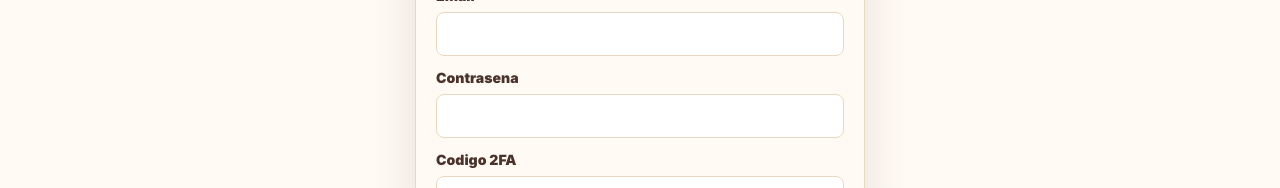
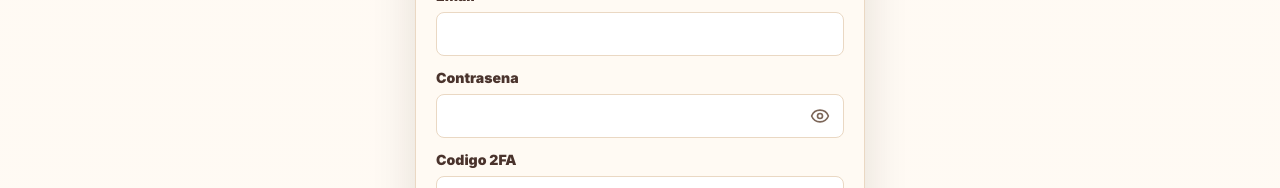
Before and after one commit to leysson96/mordida-tasty, a Next.js app in the folder apps/web/: page /admin/login in a window 1280 px wide. Shown: the part 360-548 px from the top of the page. Built offline with nearby package versions, Linux system fonts and the light colour scheme; no server answers.

Commit message:
Add password visibility controls

```diff
--- a/apps/web/app/admin/login/page.tsx
+++ b/apps/web/app/admin/login/page.tsx
@@ -2,6 +2,7 @@
 
 import { FormEvent, useState } from 'react';
 import { ShieldCheck } from 'lucide-react';
+import { PasswordField } from '../../../components/password-field';
 import { api } from '../../../lib/api';
 import { User } from '../../../lib/types';
 
@@ -50,10 +51,7 @@ export default function AdminLoginPage() {
           Email
           <input name="email" type="email" required autoComplete="email" />
         </label>
-        <label>
-          Contrasena
-          <input name="password" type="password" required autoComplete="current-password" />
-        </label>
+        <PasswordField label="Contrasena" name="password" required autoComplete="current-password" />
         <label>
           Codigo 2FA
           <input name="totpCode" inputMode="numeric" maxLength={6} placeholder="Opcional" />
--- a/apps/web/app/auth/login/page.tsx
+++ b/apps/web/app/auth/login/page.tsx
@@ -3,6 +3,7 @@
 import Link from 'next/link';
 import { FormEvent, useState } from 'react';
 import { LogIn } from 'lucide-react';
+import { PasswordField } from '../../../components/password-field';
 import { api } from '../../../lib/api';
 import { User } from '../../../lib/types';
 
@@ -44,10 +45,7 @@ export default function LoginPage() {
           Email
           <input name="email" type="email" required autoComplete="email" />
         </label>
-        <label>
-          Contrasena
-          <input name="password" type="password" required autoComplete="current-password" />
-        </label>
+        <PasswordField label="Contrasena" name="password" required autoComplete="current-password" />
         {error && <p className="form-error">{error}</p>}
         <button className="button primary full" disabled={loading} type="submit">
           <LogIn aria-hidden="true" size={18} />
--- a/apps/web/app/globals.css
+++ b/apps/web/app/globals.css
@@ -965,6 +965,37 @@ textarea:focus {
   box-shadow: 0 0 0 3px rgba(90, 7, 11, 0.15);
 }
 
+.password-field {
+  position: relative;
+  display: block;
+}
+
+.password-field input {
+  padding-right: 48px;
+}
+
+.password-toggle {
+  position: absolute;
+  top: 50%;
+  right: 6px;
+  display: inline-flex;
+  width: 36px;
+  height: 36px;
+  align-items: center;
+  justify-content: center;
+  color: var(--color-muted);
+  border: 0;
+  border-radius: 6px;
+  background: transparent;
+  transform: translateY(-50%);
+}
+
+.password-toggle:hover,
+.password-toggle:focus-visible {
+  color: var(--color-brand);
+  background: rgba(90, 7, 11, 0.08);
+}
+
 textarea {
   resize: vertical;
 }
--- /dev/null
+++ b/apps/web/components/password-field.tsx
@@ -0,0 +1,50 @@
+"use client";
+
+import { Eye, EyeOff } from "lucide-react";
+import { InputHTMLAttributes, useId, useState } from "react";
+
+interface PasswordFieldProps
+  extends Omit<InputHTMLAttributes<HTMLInputElement>, "type"> {
+  label: string;
+  className?: string;
+}
+
+export function PasswordField({
+  label,
+  className,
+  id,
+  disabled,
+  ...inputProps
+}: PasswordFieldProps) {
+  const generatedId = useId();
+  const inputId = id ?? generatedId;
+  const [visible, setVisible] = useState(false);
+
+  return (
+    <label className={className}>
+      {label}
+      <span className="password-field">
+        <input
+          {...inputProps}
+          id={inputId}
+          disabled={disabled}
+          type={visible ? "text" : "password"}
+        />
+        <button
+          type="button"
+          className="password-toggle"
+          onClick={() => setVisible((current) => !current)}
+          aria-label={visible ? "Ocultar contrasena" : "Mostrar contrasena"}
+          aria-pressed={visible}
+          disabled={disabled}
+        >
+          {visible ? (
+            <EyeOff aria-hidden="true" size={20} />
+          ) : (
+            <Eye aria-hidden="true" size={20} />
+          )}
+        </button>
+      </span>
+    </label>
+  );
+}
```
Also changed, not shown: apps/web/app/auth/registro/page.tsx (+8 -10 lines), apps/web/components/admin-staff-client.tsx (+9 -10 lines), apps/web/components/password-reset-client.tsx (+5 -10 lines).
